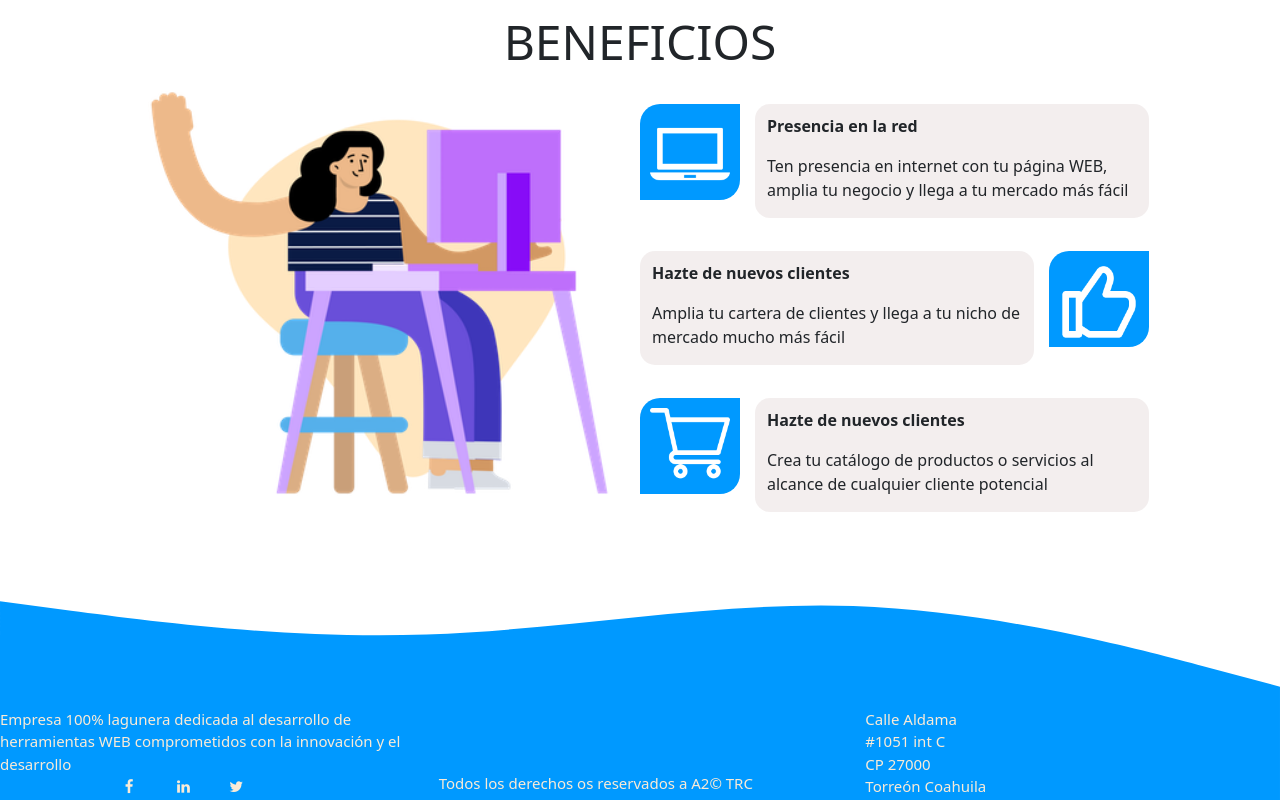
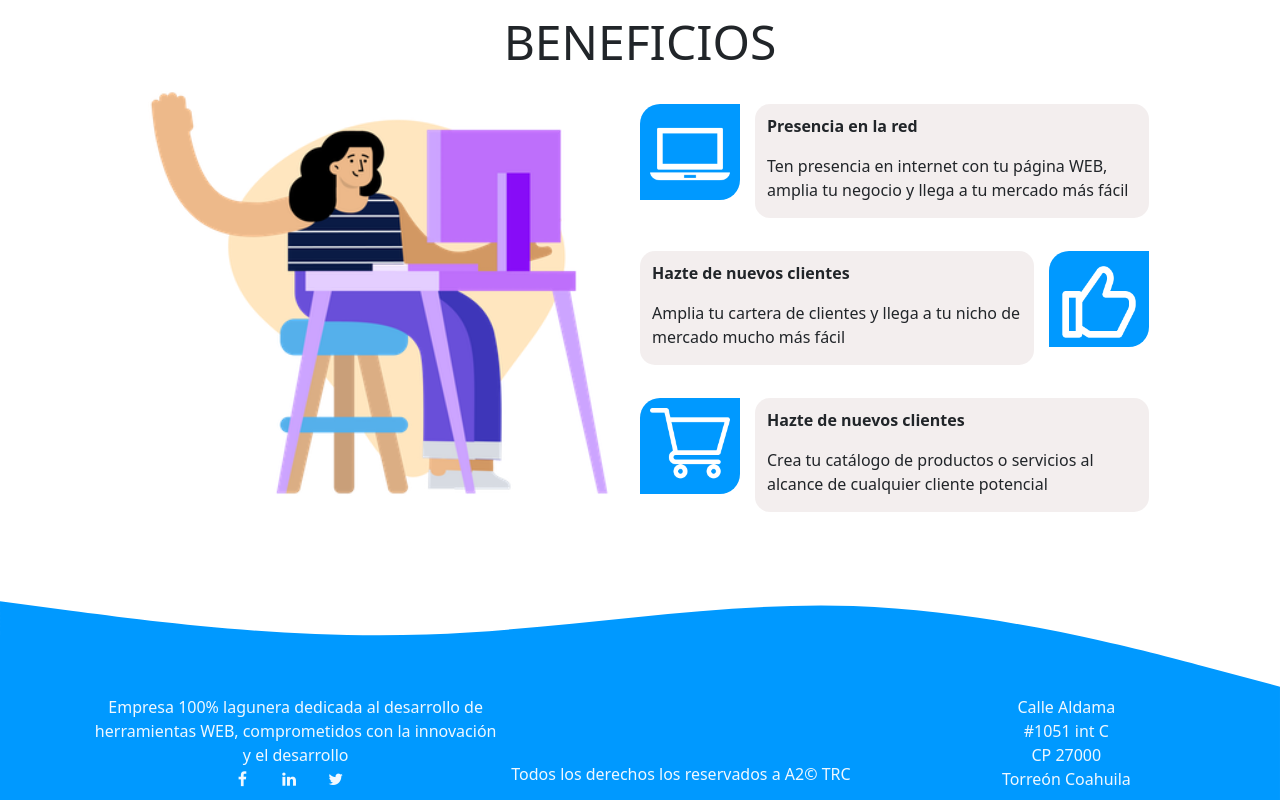
Before and after one commit to Alonsoalcuadrado/alonsoalcuadrado, a React (Create React App) app: page / in a window 1280 px wide. Shown: the part 885-1685 px from the top of the page. Built offline with nearby package versions, Linux system fonts and the light colour scheme.

Commit message:
the footer is now in the center of the page

```diff
--- a/src/components/Footer/FooterStyle.scss
+++ b/src/components/Footer/FooterStyle.scss
@@ -1,20 +1,18 @@
 @import './../../assets/sass/variables.scss';
-
 .footer {
   position: absolute;
-  margin-top: 15%;
-  color: antiquewhite;
-  font-size: 15px;
-  display: flex;
+  margin-top: 14%;
   justify-content: center;
+  text-align: center;
+  color: $footerTextColor;
   .footer_text {
     margin: 0px;
   }
   .footer__text--under {
-    margin-top: 5%;
+    margin-top: 5.5%;
   }
   .footer__containerIcons {
-    margin-left: 25%;
+    margin-left: 30%;
   }
 }
 
@@ -23,7 +21,6 @@
     position: absolute;
     margin-top: 12%;
     font-size: 10px;
-    margin-left: 5%;
   }
 }
 
@@ -32,16 +29,11 @@
     position: absolute;
     margin-top: 11%;
     font-size: 7px;
-    margin-left: 3%;
-  }
-}
-@media (max-width: 415px) {
-  .footer__containerIcons {
-    display: none;
+
   }
 }
 
-@media (max-width: 360px) {
+@media (max-width: 500px) {
   .footer {
     font-size: 0px;
   }
--- a/src/components/Footer/FooterText.jsx
+++ b/src/components/Footer/FooterText.jsx
@@ -5,22 +5,21 @@ import { Container, Row,Col} from 'react-bootstrap';
 
 function FooterText() {
     return (
-        <Container fluid  className="footer">
-            <Row>
-                <Col>
-                    <Row>Empresa 100% lagunera dedicada al desarrollo de herramientas WEB comprometidos con la innovación y el desarrollo </Row>
+        <Container>
+            <Row className="footer">
+                <Col xs lg="4">
+                    <Row>Empresa 100% lagunera dedicada al desarrollo de herramientas WEB, comprometidos con la innovación y el desarrollo</Row>
                     <Row className="footer__containerIcons">
                         <div className="col-2"><i class="fa fa-facebook"></i></div>
                         <div className="col-2"><i class="fa fa-linkedin"></i></div>
                         <div className="col-2"><i class="fa fa-twitter"></i></div>
                     </Row>
                 </Col>
-                <Col className="footer__text--under">Todos los derechos os reservados a A2© TRC</Col>
-                <Col>
-                    <p className="footer_text">Calle Aldama </p><p className="footer_text">#1051 int C </p><p className="footer_text">CP 27000</p><p className="footer_text">Torreón Coahuila</p>
+                <Col  md="auto" className="footer__text--under">Todos los derechos los reservados a A2© TRC</Col>
+                <Col xs lg="4">
+                <p className="footer_text">Calle Aldama </p><p className="footer_text">#1051 int C </p><p className="footer_text">CP 27000</p><p className="footer_text">Torreón Coahuila</p>
                 </Col>
             </Row>
-
         </Container>
 
     )
```
